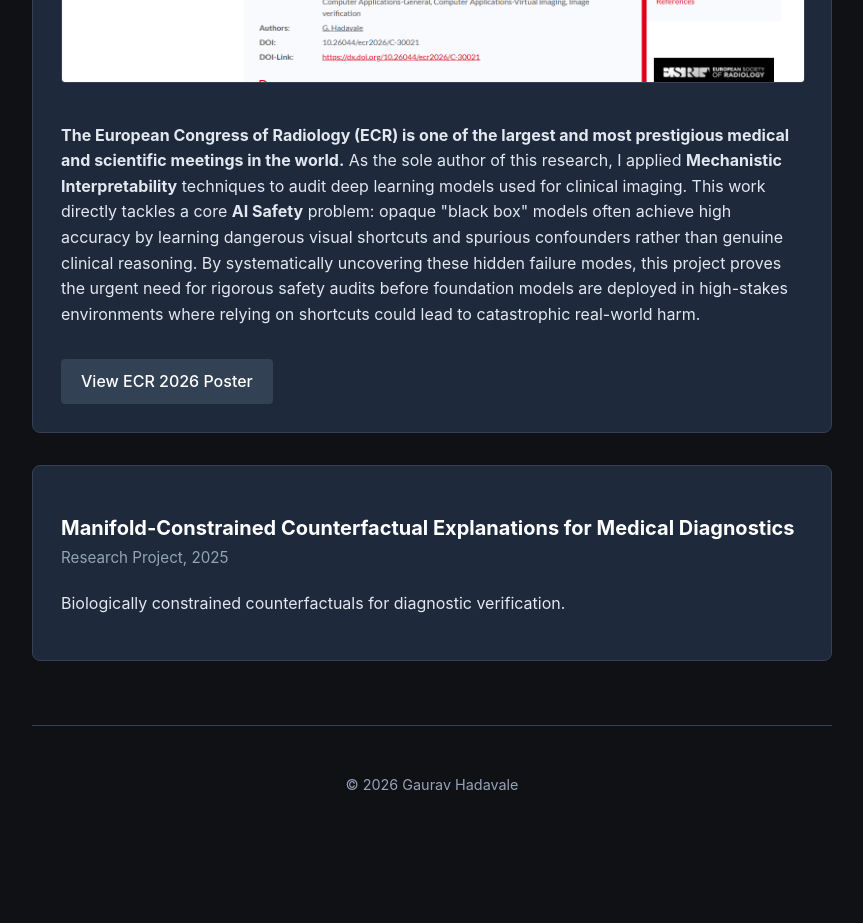
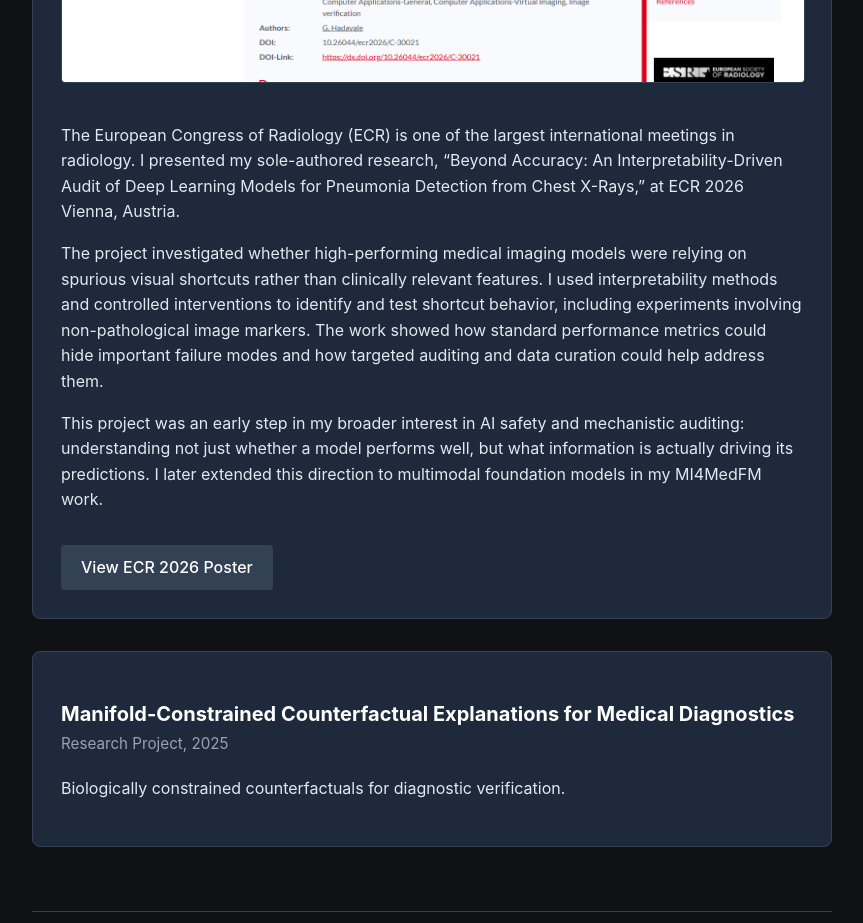
Before and after one commit to gauravhadavale07/gauravhadavale07.github.io, a plain HTML site: page index.html in a window 1280 px wide. Shown: the part 3220-4143 px from the top of the page, without its empty margins (208-1071 px from the left). Before the commit the page ends 4062 px from the top, so only its background shows below. Drawn offline with Linux system fonts and the light colour scheme.

Commit message:
Update ECR project description text

```diff
--- a/index.html
+++ b/index.html
@@ -102,7 +102,11 @@
           </p>
           <img src="assets/EPOS_PUBLICATION_SCREENSHOOT.png" alt="EPOS Poster Acceptance"
             style="width: 100%; border-radius: 4px; margin: 1rem 0; border: 1px solid var(--border-color);">
-          <p><strong>The European Congress of Radiology (ECR) is one of the largest and most prestigious medical and scientific meetings in the world.</strong> As the sole author of this research, I applied <strong>Mechanistic Interpretability</strong> techniques to audit deep learning models used for clinical imaging. This work directly tackles a core <strong>AI Safety</strong> problem: opaque "black box" models often achieve high accuracy by learning dangerous visual shortcuts and spurious confounders rather than genuine clinical reasoning. By systematically uncovering these hidden failure modes, this project proves the urgent need for rigorous safety audits before foundation models are deployed in high-stakes environments where relying on shortcuts could lead to catastrophic real-world harm.</p>
+          <p>The European Congress of Radiology (ECR) is one of the largest international meetings in radiology. I presented my sole-authored research, “Beyond Accuracy: An Interpretability-Driven Audit of Deep Learning Models for Pneumonia Detection from Chest X-Rays,” at ECR 2026 Vienna, Austria.</p>
+
+          <p>The project investigated whether high-performing medical imaging models were relying on spurious visual shortcuts rather than clinically relevant features. I used interpretability methods and controlled interventions to identify and test shortcut behavior, including experiments involving non-pathological image markers. The work showed how standard performance metrics could hide important failure modes and how targeted auditing and data curation could help address them.</p>
+
+          <p>This project was an early step in my broader interest in AI safety and mechanistic auditing: understanding not just whether a model performs well, but what information is actually driving its predictions. I later extended this direction to multimodal foundation models in my MI4MedFM work.</p>
           <a href="https://epos.myesr.org/poster/esr/ecr2026/C-30021" class="btn" target="_blank"
             rel="noopener noreferrer">View ECR 2026 Poster</a>
         </div>
```
